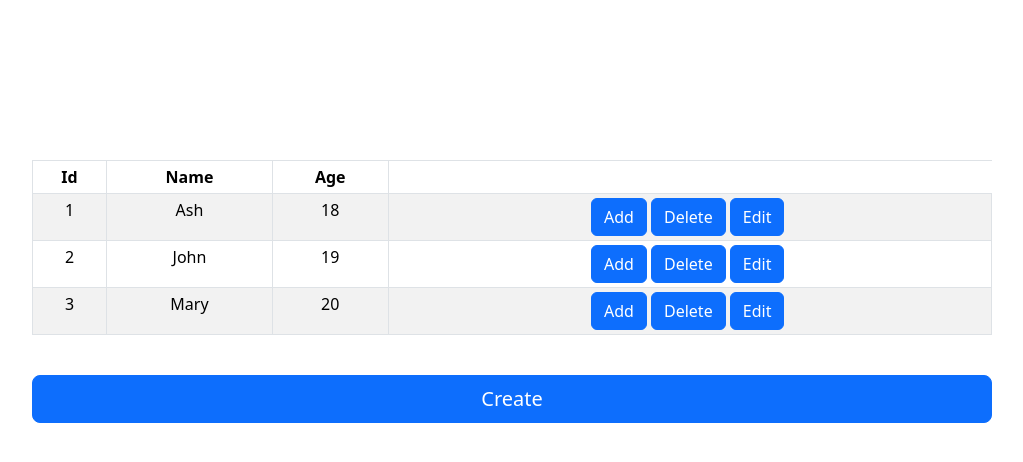
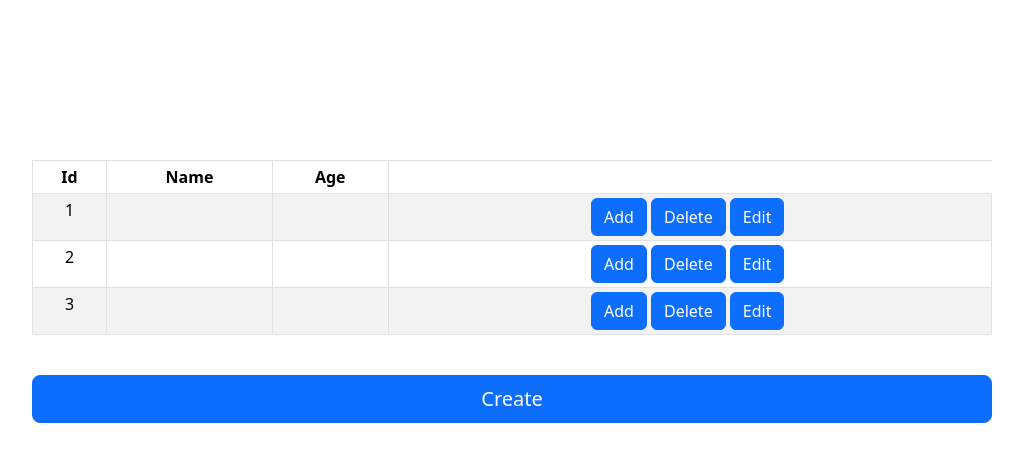
Before and after one commit to aswathyeg/react-crud-operations, a React (Create React App) app: page / in a window 1280 px wide. Shown: the top 462 px of the page, without its empty margins (128-1151 px from the left). Built offline with nearby package versions, Linux system fonts and the light colour scheme.

Commit message:
property updated

```diff
--- a/src/components/Data.js
+++ b/src/components/Data.js
@@ -1,18 +1,18 @@
 const Employee = [
   {
     id: 1,
-    name: "Ash",
-    age: 18,
+    Name: "Ash",
+    Age: 18,
   },
   {
     id: 2,
-    name: "John",
-    age: 19,
+    Name: "John",
+    Age: 19,
   },
   {
     id: 3,
-    name: "Mary",
-    age: 20,
+    Name: "Mary",
+    Age: 20,
   },
 ];
 export default Employee;
```
